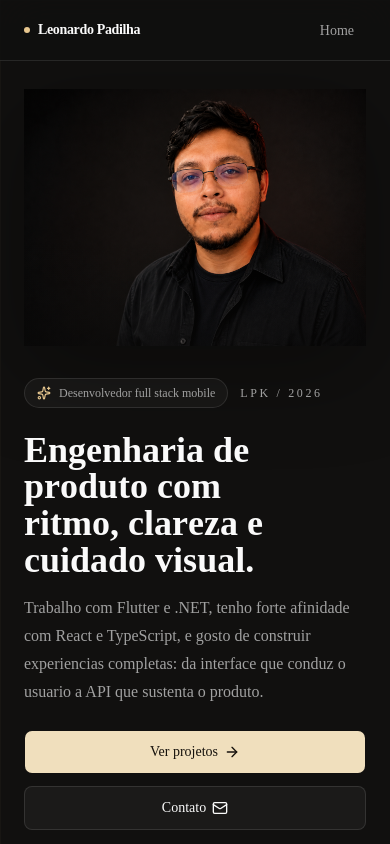
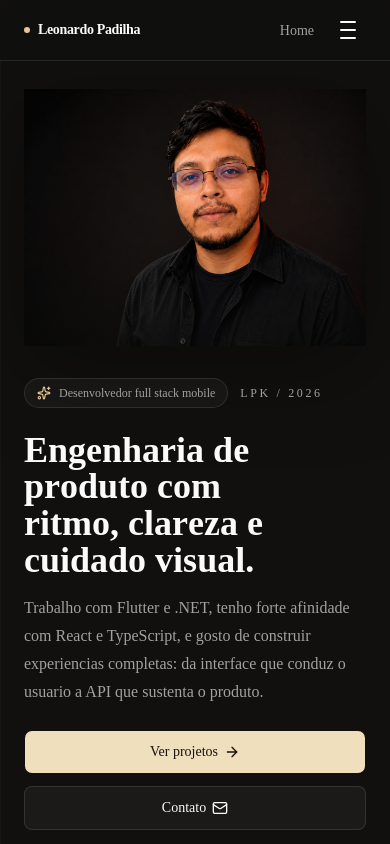
Before and after one commit to Padokazzz/Portfolio, a Next.js app: page / in a window 390 px wide. Shown: the top 844 px of the page. Built offline with nearby package versions, Linux system fonts and the light colour scheme.

Commit message:
feat: add mobile hamburger menu for navigation on small screens

```diff
--- a/src/components/layout/navbar.tsx
+++ b/src/components/layout/navbar.tsx
@@ -1,7 +1,7 @@
 "use client"
 
 import Link from "next/link"
-import { Suspense } from "react"
+import { Suspense, useState } from "react"
 import { usePathname, useSearchParams } from "next/navigation"
 
 import { Container } from "@/components/layout/container"
@@ -21,6 +21,7 @@ export function Navbar() {
   const pathname = usePathname()
   const isBlog = pathname === "/blog" || pathname.startsWith("/blog/")
   const links = isBlog ? BLOG_NAV_LINKS : NAV_LINKS
+  const [mobileOpen, setMobileOpen] = useState(false)
 
   return (
     <header className="sticky top-0 z-50 border-b border-white/10 bg-[#11100f]/82 backdrop-blur-xl">
@@ -32,6 +33,7 @@ export function Navbar() {
           <span className="size-1.5 rounded-full bg-[#e7c78f] transition-transform group-hover:scale-125" />
           {isBlog ? <><span className="sm:hidden">Blog</span><span className="hidden sm:inline">Leonardo · Blog</span></> : "Leonardo Padilha"}
         </Link>
+
         <nav aria-label={isBlog ? "Navegação do blog" : "Navegação principal"} className="min-w-0">
           <ul className="flex items-center gap-1">
             {links.map((item, index) => (
@@ -49,12 +51,68 @@ export function Navbar() {
                 Portfólio
               </Link>
             </li>}
-            {isBlog && <li className="ml-1">
+            {isBlog && <li className="ml-1 hidden sm:block">
               <Suspense fallback={<div className="h-9 w-28 rounded-md border border-white/10 bg-white/[0.03] sm:w-44" />}><BlogMenuSearch /></Suspense>
             </li>}
+            <li className="sm:hidden">
+              <button
+                type="button"
+                onClick={() => setMobileOpen(!mobileOpen)}
+                className="relative flex size-9 items-center justify-center rounded-md transition hover:bg-white/[0.06]"
+                aria-label={mobileOpen ? "Fechar menu" : "Abrir menu"}
+                aria-expanded={mobileOpen}
+              >
+                <span className="sr-only">{mobileOpen ? "Fechar" : "Menu"}</span>
+                <span className="flex flex-col gap-1.5">
+                  <span className={`block h-0.5 w-4 rounded bg-foreground transition-all duration-300 ${mobileOpen ? "translate-y-[3.5px] rotate-45" : ""}`} />
+                  <span className={`block h-0.5 w-4 rounded bg-foreground transition-all duration-300 ${mobileOpen ? "opacity-0" : ""}`} />
+                  <span className={`block h-0.5 w-4 rounded bg-foreground transition-all duration-300 ${mobileOpen ? "-translate-y-[3.5px] -rotate-45" : ""}`} />
+                </span>
+              </button>
+            </li>
           </ul>
         </nav>
       </Container>
+
+      {mobileOpen && (
+        <div className="sm:hidden border-t border-white/10 bg-[#11100f]/95 backdrop-blur-xl">
+          <Container className="py-4">
+            <nav aria-label="Menu mobile">
+              <ul className="flex flex-col gap-1">
+                {links.map((item) => (
+                  <li key={item.href}>
+                    <Link
+                      href={item.href}
+                      onClick={() => setMobileOpen(false)}
+                      className="block rounded-md px-3 py-2.5 text-sm text-muted-foreground transition hover:bg-white/[0.04] hover:text-foreground"
+                    >
+                      {item.label}
+                    </Link>
+                  </li>
+                ))}
+                {isBlog && (
+                  <li>
+                    <Link
+                      href="/"
+                      onClick={() => setMobileOpen(false)}
+                      className="block rounded-md border border-sky-300/20 bg-sky-400/[0.06] px-3 py-2.5 text-sm text-sky-100 transition hover:border-sky-300/35 hover:bg-sky-400/10"
+                    >
+                      Portfólio
+                    </Link>
+                  </li>
+                )}
+              </ul>
+              {isBlog && (
+                <div className="mt-3">
+                  <Suspense fallback={<div className="h-9 rounded-md border border-white/10 bg-white/[0.03]" />}>
+                    <BlogMenuSearch />
+                  </Suspense>
+                </div>
+              )}
+            </nav>
+          </Container>
+        </div>
+      )}
     </header>
   )
 }
```
